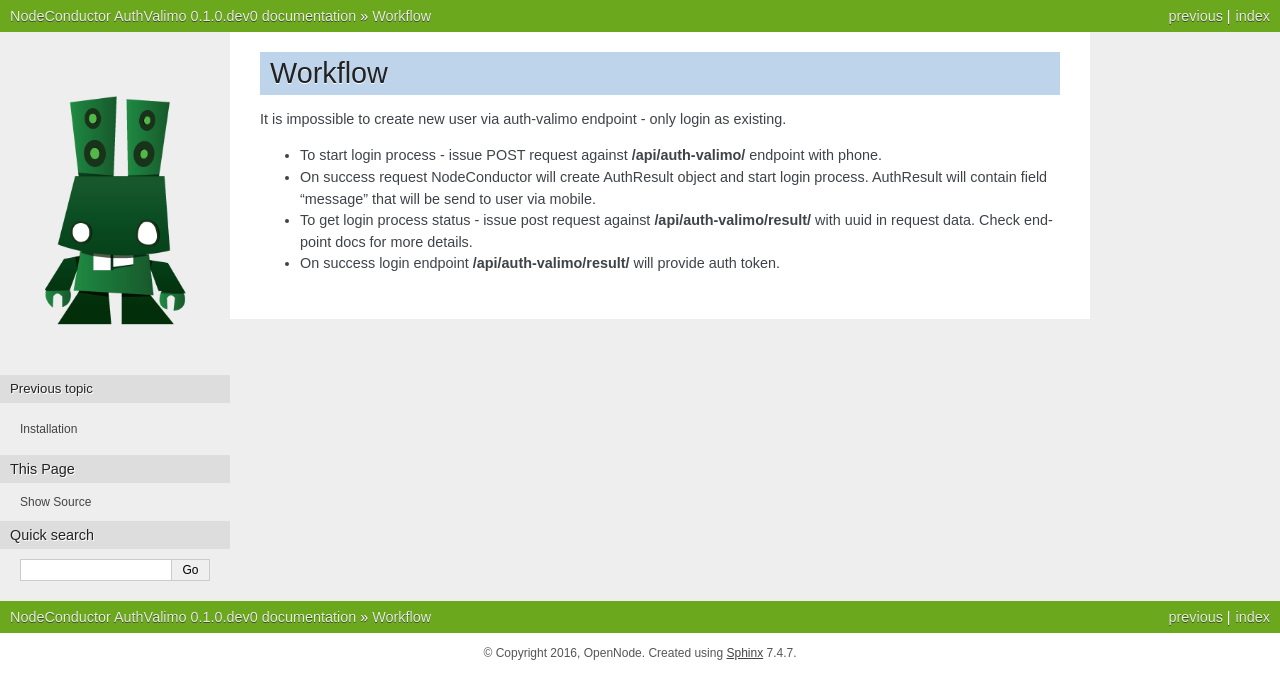
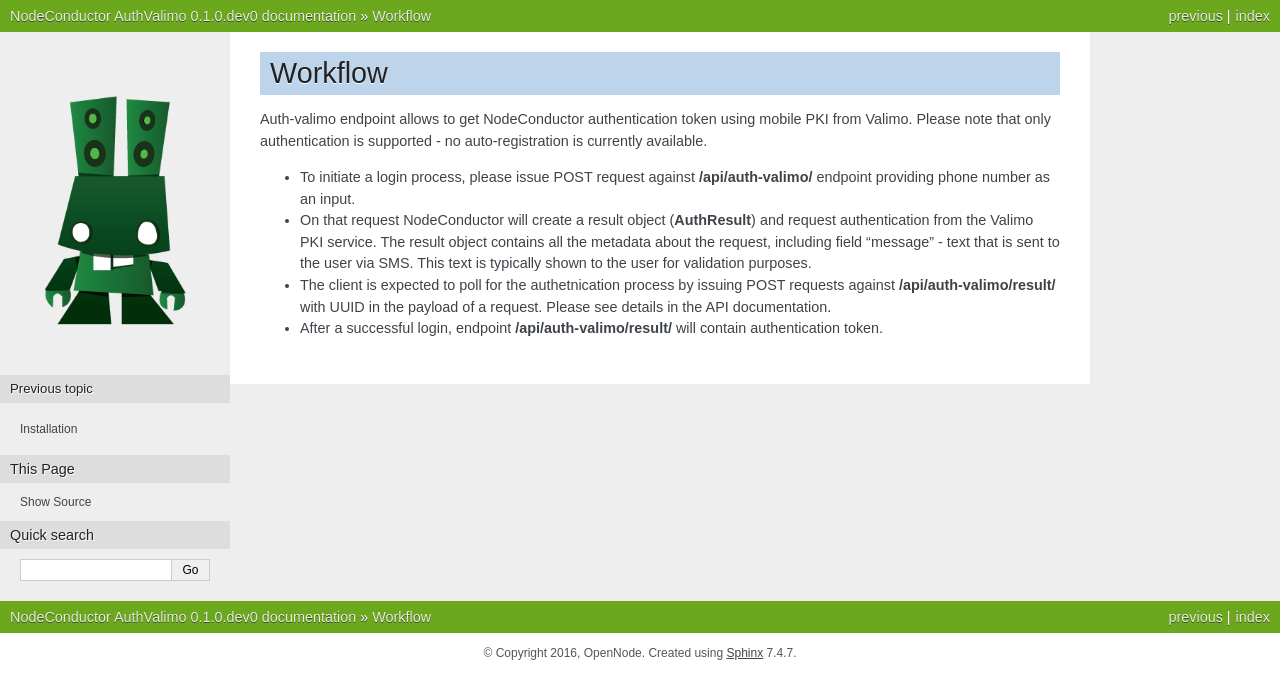
Before and after one commit to opennode/nodeconductor-auth-valimo, a Sphinx documentation site: the page built from docs/workflow.rst, in a window 1280 px wide. Shown: the top 699 px of the page. Built offline with Sphinx 7.4.7, drawn with Linux system fonts in a browser that asks for light colours; pages that are not in the unit, such as notebooks, are missing from menus; the version number is read from the project's files by our own code.

Commit message:
Fix documentation
- ITACLOUD-6410

```diff
--- a/docs/workflow.rst
+++ b/docs/workflow.rst
@@ -1,14 +1,19 @@
 Workflow
 --------
 
-It is impossible to create new user via auth-valimo endpoint - only login as existing.
+Auth-valimo endpoint allows to get NodeConductor authentication token using mobile PKI from Valimo.
+Please note that only authentication is supported - no auto-registration is currently available.
 
-* To start login process - issue POST request against **/api/auth-valimo/** endpoint with phone.
+* To initiate a login process, please issue POST request against **/api/auth-valimo/** endpoint
+  providing phone number as an input.
 
-* On success request NodeConductor will create AuthResult object and start login process.
-  AuthResult will contain field "message" that will be send to user via mobile.
+* On that request NodeConductor will create a result object (**AuthResult**) and request authentication
+  from the Valimo PKI service. The result object contains all the metadata about the request, including
+  field "message" - text that is sent to the user via SMS. This text is typically shown to the user
+  for validation purposes.
 
-* To get login process status - issue post request against **/api/auth-valimo/result/** with uuid in request data.
-  Check endpoint docs for more details.
+* The client is expected to poll for the authetnication process by issuing POST requests
+  against **/api/auth-valimo/result/** with UUID in the payload of a request. Please see details in the API
+  documentation.
 
-* On success login endpoint **/api/auth-valimo/result/** will provide auth token.
+* After a successful login, endpoint **/api/auth-valimo/result/** will contain authentication token.
```
